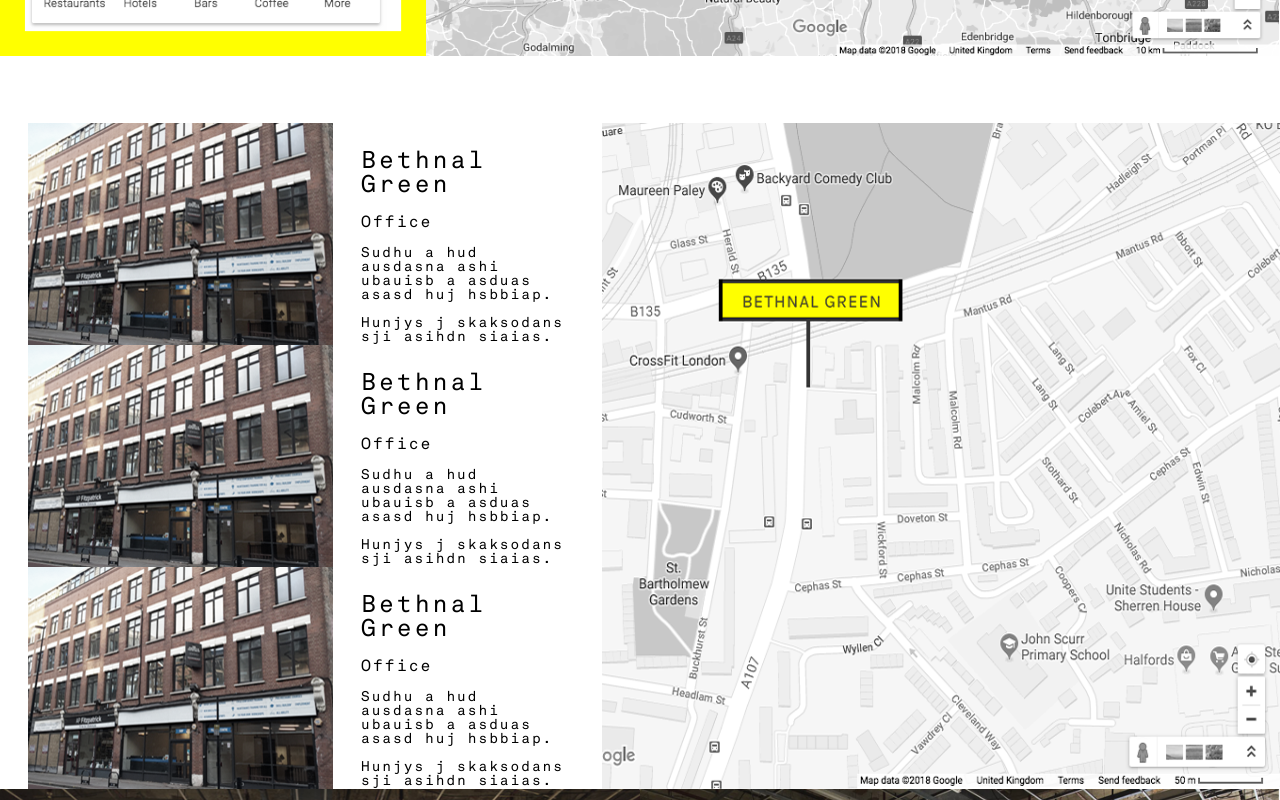
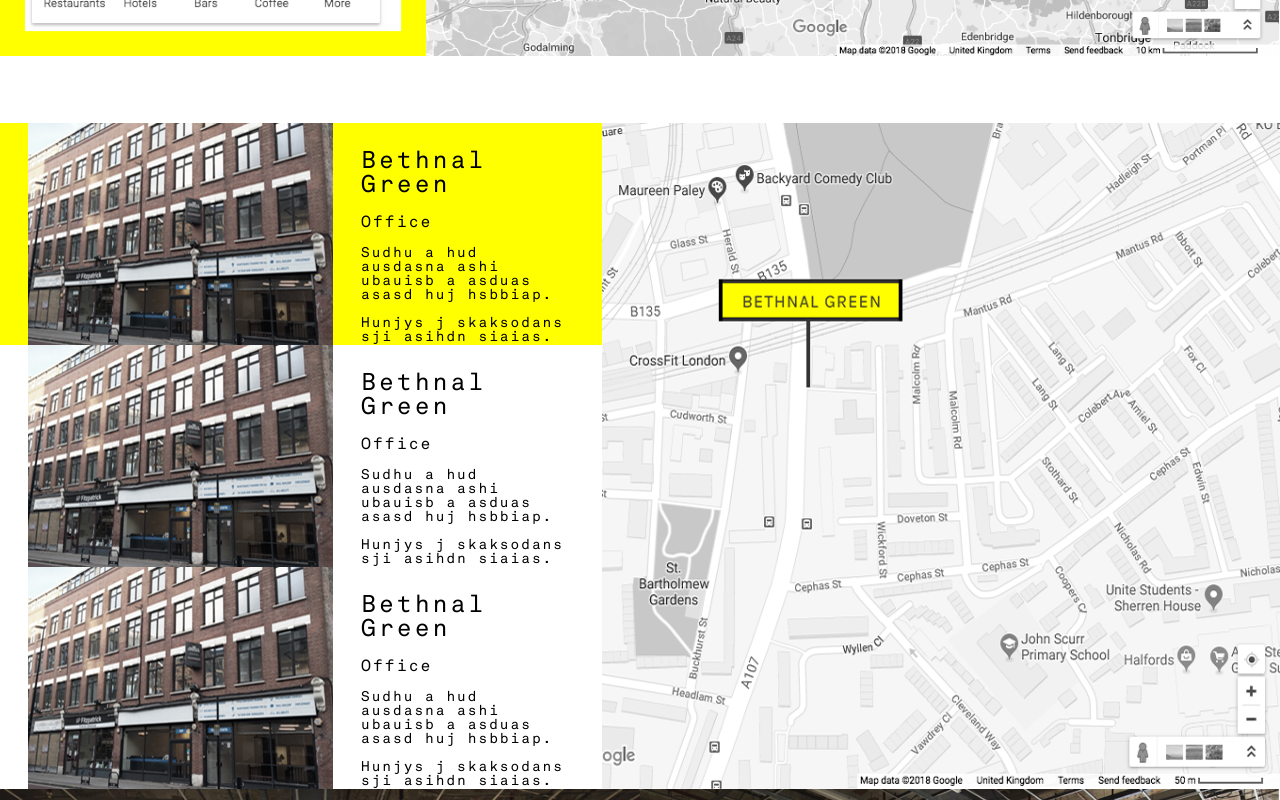
Before and after one commit to zoltanalmodo/purpose-react-app, a React (Create React App) app: page / in a window 1280 px wide. Shown: the part 1240-2040 px from the top of the page. Built offline with nearby package versions, Linux system fonts and the light colour scheme.

Commit message:
READY =search result interactive style READY = NEXT basic data flow

```diff
--- a/src/App.css
+++ b/src/App.css
@@ -226,9 +226,7 @@ select {
 			GENERAL SETTINGS (END)
 ================================================================================== */
 
-/* ==================================================================================
-			COMPONENTS SETTINGS (START)
-================================================================================== */
+/* === COMPONENTS SETTINGS (START) =============================================== */
 
 .purpose-logo {
   margin-left: 6%;
@@ -272,9 +270,7 @@ select {
   width: 100%;
 }
 
-/* ==================================================================================
-			SEARCH FIELD (START)
-================================================================================== */
+/* === SEARCH FIELD (START) ====================================================== */
 
 .SearchBar {
   position: absolute;
@@ -322,9 +318,9 @@ select {
 	display: table;
 }
 
-/* ==================================================================================
-			SEARCH FIELD (END)
-================================================================================== */
+/* === SEARCH FIELD (END) ======================================================== */
+
+/* === SEARCH Result BLOCK (START) =============================================== */
 
 .SearchPanel {
   position: relative;
@@ -354,13 +350,20 @@ select {
   width: 50%;
 }
 
-.SearchResult {
+.SearchResultActive {
+  display: flex;
+  height: 222px;
+  width: 100%;
+  background-color: yellow;
+}
+
+.SearchResultPassive {
   display: flex;
   height: 222px;
   width: 100%;
 }
 
-.SearchResult:hover {
+.SearchResultPassive:hover {
   cursor: pointer;
   background-color: #c7c7c7;
 }
@@ -385,9 +388,17 @@ select {
   height: 100%;
 }
 
+/* === SEARCH Result BLOCK (END) ================================================= */
+
+/* ==== SEARCH  Result CAROUSEL (START) ========================================== */
+
 .Gallery002 {
   width: 100%;
 }
+
+/* === SEARCH  Result CAROUSEL (END) ============================================= */
+
+/* === FLOOR PLAN BLOCK (START) ================================================== */
 
 .FloorPlanBlock {
   position: relative;
@@ -431,10 +442,6 @@ select {
   display: flex;
   width: 100%;
   cursor: pointer;
-
-  /* border-top: 1px solid black;
-  border-right: 1px solid black;
-  border-left: 1px solid black; */
 }
 
 .activeButton {
@@ -452,7 +459,6 @@ select {
 
 .passiveButton{
   width: 100%;
-	color: red;
   background-color: white;
   text-align: center;
   text-decoration: none;
@@ -466,8 +472,6 @@ select {
 .passiveButton:hover{
   background-color: #c7c7c7;
 }
-
-/* --------------=old=-------------- */
 
 .FloorPlanPanelText {
   position: relative;
@@ -497,6 +501,10 @@ select {
   left: 33.3%;
 }
 
+/* === FLOOR PLAN BLOCK (END) ==================================================== */
+
+/* === FOOTER (START) ============================================================ */
+
 .Footer {
   width: 100%;
 }
@@ -510,8 +518,10 @@ select {
   position: fixed;
 }
 
+/* === FOOTER (START) ============================================================ */
+
 /* ==================================================================================
-			COMPONENTS SETTINGS (START)
+			COMPONENTS SETTINGS (END)
 ================================================================================== */
 
 /* ==================================================================================
@@ -602,3 +612,7 @@ p {
   margin-block-start: 0px;
   margin-block-end: 0px;
 }
+
+/* ==================================================================================
+			TYPE SETTINGS (END)
+================================================================================== */
--- a/src/Components/SearchResult/SearchResult.js
+++ b/src/Components/SearchResult/SearchResult.js
@@ -5,7 +5,7 @@ import searchresult_image from './purpose-group-searchresult.png'
 
 export default function SearchResult() {
     return (
-        <div className='SearchResult'>
+        <div className='SearchResultPassive' >
             <img src={searchresult_image}
                 className="purpose-group-searchresult-image"
                 alt="purpose-group-searchresult" />
--- a/src/Components/SearchResultsPanel/SearchResultsPanel.js
+++ b/src/Components/SearchResultsPanel/SearchResultsPanel.js
@@ -1,14 +1,93 @@
 import React from 'react';
 
-import SearchResult from '../SearchResult/SearchResult'
+import SearchResultText from '../SearchResultText/SearchResultText'
+import searchresult_image from './purpose-group-searchresult.png'
 
 
-export default function SearchResultPanel() {
-    return (
-        <div className='SearchResultPanel'>
-            <SearchResult />
-            <SearchResult />
-            <SearchResult />
-        </div>
-    )
-}
+// export default function SearchResultPanel() {
+//     return (
+//         <div className='SearchResultPanel'>
+//             <SearchResult />
+//             <SearchResult />
+//             <SearchResult />
+//         </div>
+//     )
+// }
+
+
+class SearchResultsPanel extends React.Component {
+    constructor(){
+        super();
+        this.state = {
+          Button_1: true,
+          Button_2: false,
+          Button_3: false,
+        }
+    }
+
+    changeColor_1(){
+       this.setState({
+         Button_1: true,
+         Button_2: false,
+         Button_3: false,
+        })
+    }
+    changeColor_2(){
+      this.setState({
+        Button_1: false,
+        Button_2: true,
+        Button_3: false,
+       })
+    }
+    changeColor_3(){
+      this.setState({
+        Button_1: false,
+        Button_2: false,
+        Button_3: true,
+       })
+    }
+
+
+
+    render(){
+        let Button_1_class = this.state.Button_1 ?
+            "SearchResultActive" :
+            "SearchResultPassive"
+        ;
+        let Button_2_class = this.state.Button_2 ?
+            "SearchResultActive" :
+            "SearchResultPassive"
+        ;
+        let Button_3_class = this.state.Button_3 ?
+            "SearchResultActive" :
+            "SearchResultPassive"
+        ;
+
+        return (
+          <div className='SearchResultPanel'>
+
+            <div className={Button_1_class} onClick={this.changeColor_1.bind(this)}>
+                <img src={searchresult_image}
+                    className="purpose-group-searchresult-image"
+                    alt="purpose-group-searchresult" />
+                <SearchResultText />
+            </div>
+            <div className={Button_2_class} onClick={this.changeColor_2.bind(this)}>
+                <img src={searchresult_image}
+                    className="purpose-group-searchresult-image"
+                    alt="purpose-group-searchresult" />
+                <SearchResultText />
+            </div>
+            <div className={Button_3_class} onClick={this.changeColor_3.bind(this)}>
+                <img src={searchresult_image}
+                    className="purpose-group-searchresult-image"
+                    alt="purpose-group-searchresult" />
+                <SearchResultText />
+             </div>
+
+          </div>
+        )
+    }
+  }
+
+  export default SearchResultsPanel;
```
Also changed, not shown: src/Components/SearchResults/purpose-group-searchresults.png (deleted), src/Components/SearchResultsPanel/purpose-group-searchresult.png (added).
